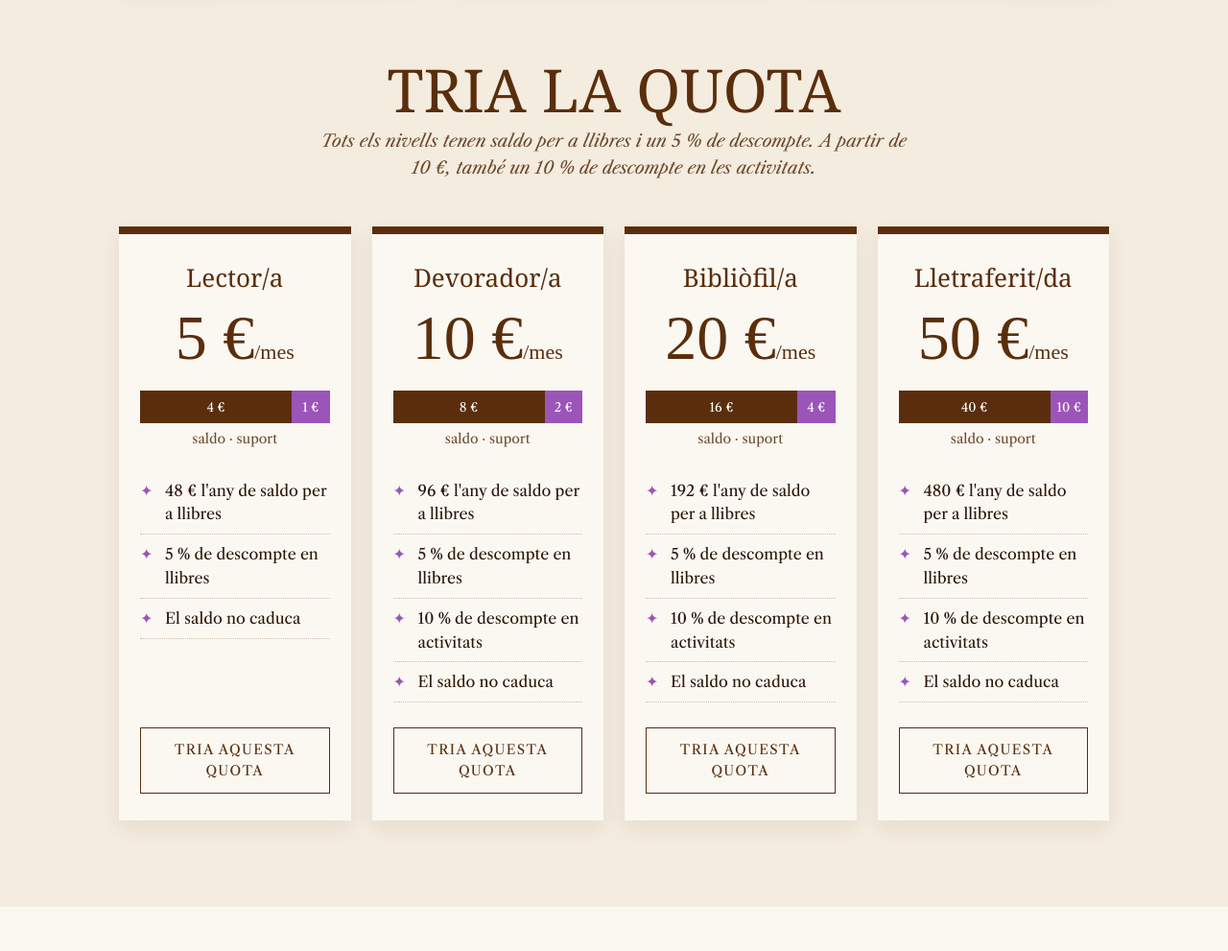
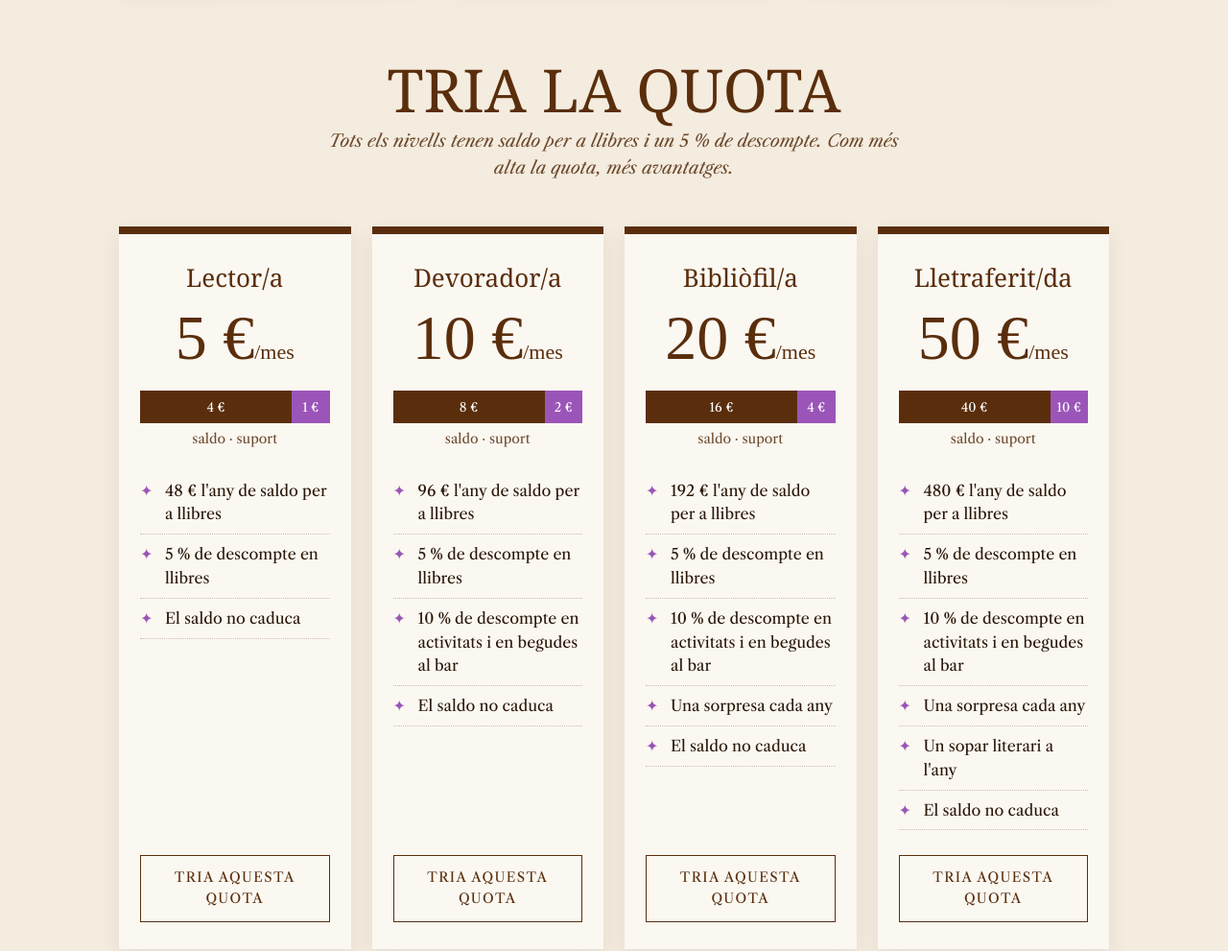
Before and after one commit to alba-nin/calgendre-web, a plain HTML site: page socis.html in a window 1280 px wide. Shown: the part 940-1931 px from the top of the page at 96% size. Drawn offline with nearby package versions, Linux system fonts and the light colour scheme; a web font is replaced by a local one.

Commit message:
Add files via upload

```diff
--- a/socis.html
+++ b/socis.html
@@ -4,7 +4,7 @@
 <meta charset="utf-8">
 <meta name="viewport" content="width=device-width, initial-scale=1">
 <title>Amics de Cal Gendre · Cal Gendre 1879</title>
-<meta name="description" content="Fes-te Amic de Cal Gendre: amb una quota de 5, 10, 20 o 50 € al mes, el 80 % es converteix en saldo per a llibres i el 20 % dona suport a la llibreria. A més, un 5 % de descompte en llibres i, a partir de 10 €, un 10 % en activitats.">
+<meta name="description" content="Fes-te Amic de Cal Gendre: amb una quota de 5, 10, 20 o 50 € al mes, el 80 % es converteix en saldo per a llibres i el 20 % dona suport a la llibreria. A més, un 5 % de descompte en llibres i, segons la quota, descomptes en activitats i al bar, una sorpresa anual i un sopar literari.">
 <link rel="icon" type="image/png" href="img/favicon.png">
 <link rel="preconnect" href="https://fonts.googleapis.com">
 <link rel="preconnect" href="https://fonts.gstatic.com" crossorigin>
@@ -143,14 +143,14 @@
   <div class="wrap passos-grid">
     <div class="pas"><b>1</b><h3>Tria la teva quota</h3><p>5, 10, 20 o 50 € al mes, amb pagament mensual, trimestral o anual per domiciliació.</p></div>
     <div class="pas"><b>2</b><h3>80 % per a tu, 20 % per a la llibreria</h3><p>El 80 % de cada quota se suma al teu saldo. El 20 % restant dona suport a Cal Gendre.</p></div>
-    <div class="pas"><b>3</b><h3>Gasta el saldo en llibres</h3><p>Quan vulguis i sense caducitat. I a més, un 5 % de descompte en tots els llibres i, a partir de 10 €, un 10 % en activitats.</p></div>
+    <div class="pas"><b>3</b><h3>Gasta el saldo en llibres</h3><p>Quan vulguis i sense caducitat. I a més, un 5 % de descompte en llibres i, segons la quota, més avantatges.</p></div>
   </div>
 </section>
 
 <section class="sec" id="quotes">
   <div class="wrap">
     <h2 class="titol">Tria la quota</h2>
-    <p class="sub">Tots els nivells tenen saldo per a llibres i un 5 % de descompte. A partir de 10 €, també un 10 % de descompte en les activitats.</p>
+    <p class="sub">Tots els nivells tenen saldo per a llibres i un 5 % de descompte. Com més alta la quota, més avantatges.</p>
     <div class="quotes">
       <div class="quota" data-q="5">
         <h3>Lector/a</h3>
@@ -172,7 +172,7 @@
         <ul>
           <li>96 € l'any de saldo per a llibres</li>
           <li>5 % de descompte en llibres</li>
-          <li>10 % de descompte en activitats</li>
+          <li>10 % de descompte en activitats i en begudes al bar</li>
           <li>El saldo no caduca</li>
         </ul>
         <a class="tria" href="#alta" data-quota="10">Tria aquesta quota</a>
@@ -185,7 +185,8 @@
         <ul>
           <li>192 € l'any de saldo per a llibres</li>
           <li>5 % de descompte en llibres</li>
-          <li>10 % de descompte en activitats</li>
+          <li>10 % de descompte en activitats i en begudes al bar</li>
+          <li>Una sorpresa cada any</li>
           <li>El saldo no caduca</li>
         </ul>
         <a class="tria" href="#alta" data-quota="20">Tria aquesta quota</a>
@@ -198,7 +199,9 @@
         <ul>
           <li>480 € l'any de saldo per a llibres</li>
           <li>5 % de descompte en llibres</li>
-          <li>10 % de descompte en activitats</li>
+          <li>10 % de descompte en activitats i en begudes al bar</li>
+          <li>Una sorpresa cada any</li>
+          <li>Un sopar literari a l'any</li>
           <li>El saldo no caduca</li>
         </ul>
         <a class="tria" href="#alta" data-quota="50">Tria aquesta quota</a>
@@ -285,7 +288,9 @@
         <li>De cada quota cobrada, el <b>80 % se suma al teu saldo</b> a Cal Gendre i el <b>20 % és una aportació de suport</b> a la llibreria, que no genera saldo.</li>
         <li>El saldo es pot gastar en <b>llibres</b>, a la llibreria, quan vulguis i en tantes compres com vulguis.</li>
         <li>Mentre siguis Amic/ga de Cal Gendre, tens un <b>5 % de descompte en llibres</b>. No és acumulable amb altres descomptes en llibres, d'acord amb la llei del preu fix del llibre.</li>
-        <li>Amb les quotes de <b>10 €, 20 € i 50 €</b>, també tens un <b>10 % de descompte en les activitats</b> de Cal Gendre (tallers, cursos i activitats de pagament).</li>
+        <li>Amb les quotes de <b>10 €, 20 € i 50 €</b>, també tens un <b>10 % de descompte en les activitats</b> de Cal Gendre (tallers, cursos i activitats de pagament) <b>i en les begudes del bar</b>.</li>
+        <li>Amb les quotes de <b>20 € i 50 €</b>, cada any reps <b>una sorpresa</b> de la llibreria.</li>
+        <li>Amb la quota de <b>50 €</b>, cada any estàs convidat/da a un <b>sopar literari</b> a Cal Gendre.</li>
         <li><b>El saldo no caduca</b>, ni tan sols si et dones de baixa: el que hagis acumulat continua sent teu.</li>
         <li>Et pots donar de baixa o canviar de quota quan vulguis, escrivint-nos a llibreria@calgendre.cat, per WhatsApp o a la llibreria. Si ens ho dius abans del dia 25, ja no et cobrarem la quota següent.</li>
         <li>Si un rebut es retorna per causes alienes a la llibreria, es descomptaran del saldo les despeses bancàries de la devolució.</li>
```
Also changed, not shown: index.html (+1 -1 lines).
